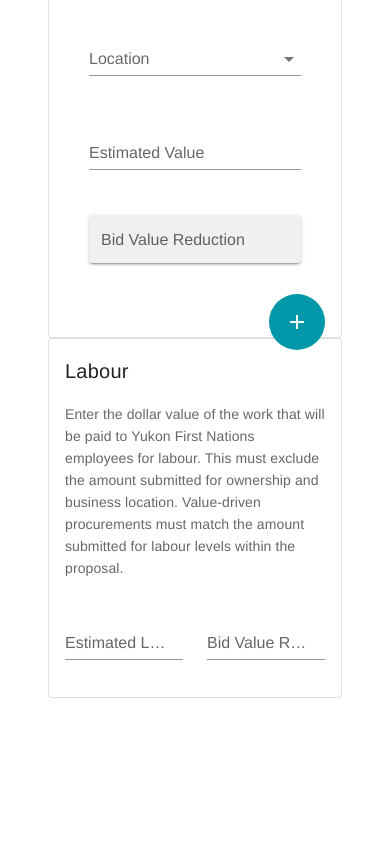
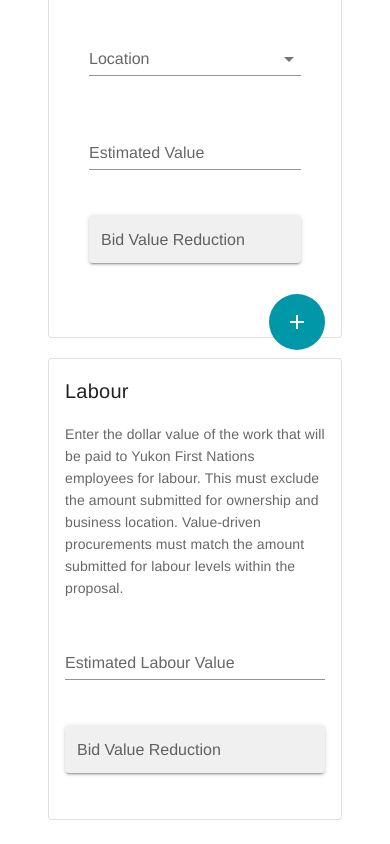
Before and after one commit to ryanjagar/bid-value-reduction-worksheet, a Vue app: page / in a window 390 px wide. Shown: the part 1358-2202 px from the top of the page. Before the commit the page ends 2080 px from the top, so only its background shows below. Built offline with nearby package versions, Linux system fonts and the light colour scheme.

Commit message:
make labour responsive and add to the totals

```diff
--- a/src/components/fnBVR/fnBVRLabour.vue
+++ b/src/components/fnBVR/fnBVRLabour.vue
@@ -1,24 +1,32 @@
 
 <template>
-  <v-card>
+  <v-card class="mt-5">
     <v-card-title>Labour</v-card-title>
     <v-card-text>Enter the dollar value of the work that will be paid to Yukon First Nations employees for labour. This must exclude the amount submitted for ownership and business location. Value-driven procurements must match the amount submitted for labour levels within the proposal.</v-card-text>
     <v-card-text>
       <v-row>
-        <v-col>
+
+        <v-col
+          cols=12
+          md=3
+          sm=3>
           <v-text-field
             v-model= "labour.value"
             label= "Estimated Labour Value">
           </v-text-field>
         </v-col>
+        <v-spacer> </v-spacer>
         <v-col
-          md="2"
-          sm= "4">
+          cols=12
+          md=3
+          sm=3>
           <v-text-field
-            :value= "bvrPercentage"
-            label= "Bid Value Reduction (in dollars)"
-            >
-          </v-text-field>
+              v-model="bvrPercentage"
+              label= "Bid Value Reduction"
+              readonly
+              solo-inverted>
+            </v-text-field>
+
         </v-col>
 
       </v-row>
@@ -32,10 +40,19 @@
 
 export default {
   name: "fnBVRLabour",
+  props: {
+    labour: Object
+  },
   data: () => ({
-    labour: {"value": "", "bvr": 0.15 },
+    bvrLabour: 0.15,
+    // labour: {"value": "", "bvr": 0.15 },
   }),
   methods: {
+  },
+  watch: {
+    bvrPercentage: function() {
+      this.labour.bvr = this.bvrPercentage
+    }
   },
   computed: {
     cleanedValue: function () {
@@ -43,12 +60,11 @@ export default {
     },
     bvrPercentage: function () {
       if (this.labour.value){
-        const calculatedBVR = this.cleanedValue * this.labour.bvr
+        const calculatedBVR = this.cleanedValue * this.bvrLabour
         return (calculatedBVR).toLocaleString('en-US', {
           style: 'currency',
           currency: 'USD'
         })
-        //return (`${this.labour.value * this.labour.bvr}`)
       }
       else
         return null
--- a/src/components/fnBidReductionCalculator.vue
+++ b/src/components/fnBidReductionCalculator.vue
@@ -62,7 +62,7 @@
   </v-card>
 
   <fnBVRLabour
-  v-show="true" />
+  :labour.sync='labour' />
   <!-- </v-card-text>
 </v-card> -->
 </v-container>
@@ -94,9 +94,7 @@ export default {
     locations: [
       {"businessName":"", "community": "", "value": "", "bvr": ""},
       ],
-    labour: {"value": 0, "bvr": 0.05 },
-    ownerInstance: {},
-    locationInstance: {},
+    labour: {"value": "", "bvr": "" },
     // Location formula
     // If outside Whitehorse and on title
     // BVR += 5%
@@ -155,8 +153,14 @@ export default {
 
     },
     totalBidValueReduction: function (){
+      var bvrLabour = 0
+      if (this.labour.bvr){
+        bvrLabour = this.cleanDollars(this.labour.bvr)
+      }
       return this.formatDollars(
-        this.cleanDollars(this.totalBVROwnership) + this.cleanDollars(this.totalBVRLocation)
+        this.cleanDollars(this.totalBVROwnership) +
+        this.cleanDollars(this.totalBVRLocation) +
+        bvrLabour
       )
     },
 
@@ -165,8 +169,11 @@ export default {
                           .reduce((prev, curr) => prev + curr, 0)
       const b = this.locations.map(item => this.cleanDollars(item.value))
                           .reduce((prev, curr) => prev + curr, 0)
-
-      return this.formatDollars(a+b)
+      var c = 0
+      if (this.labour.value) {
+        c = this.cleanDollars(this.labour.value)
+      }
+      return this.formatDollars(a+b+c)
     }
   }
 };
```
